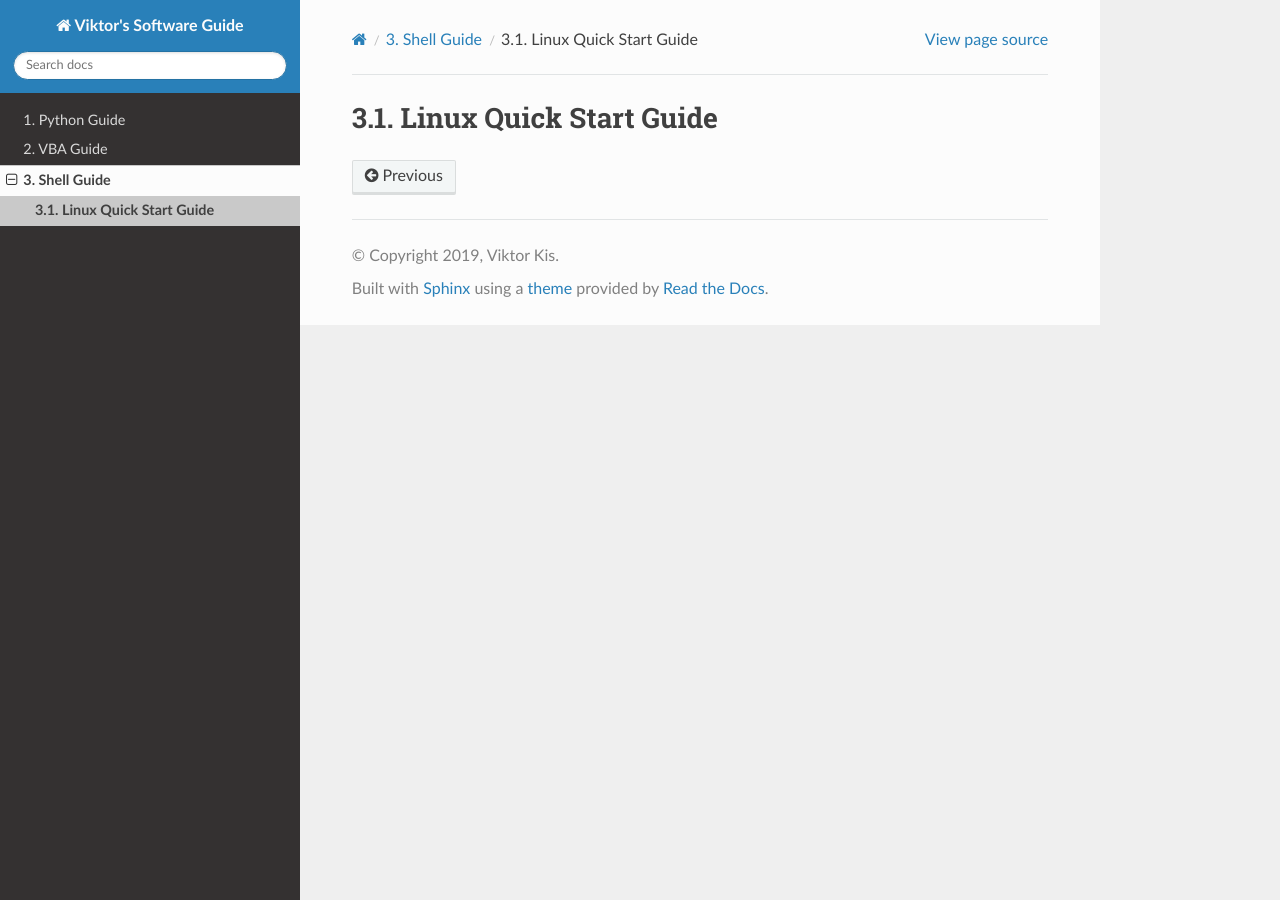
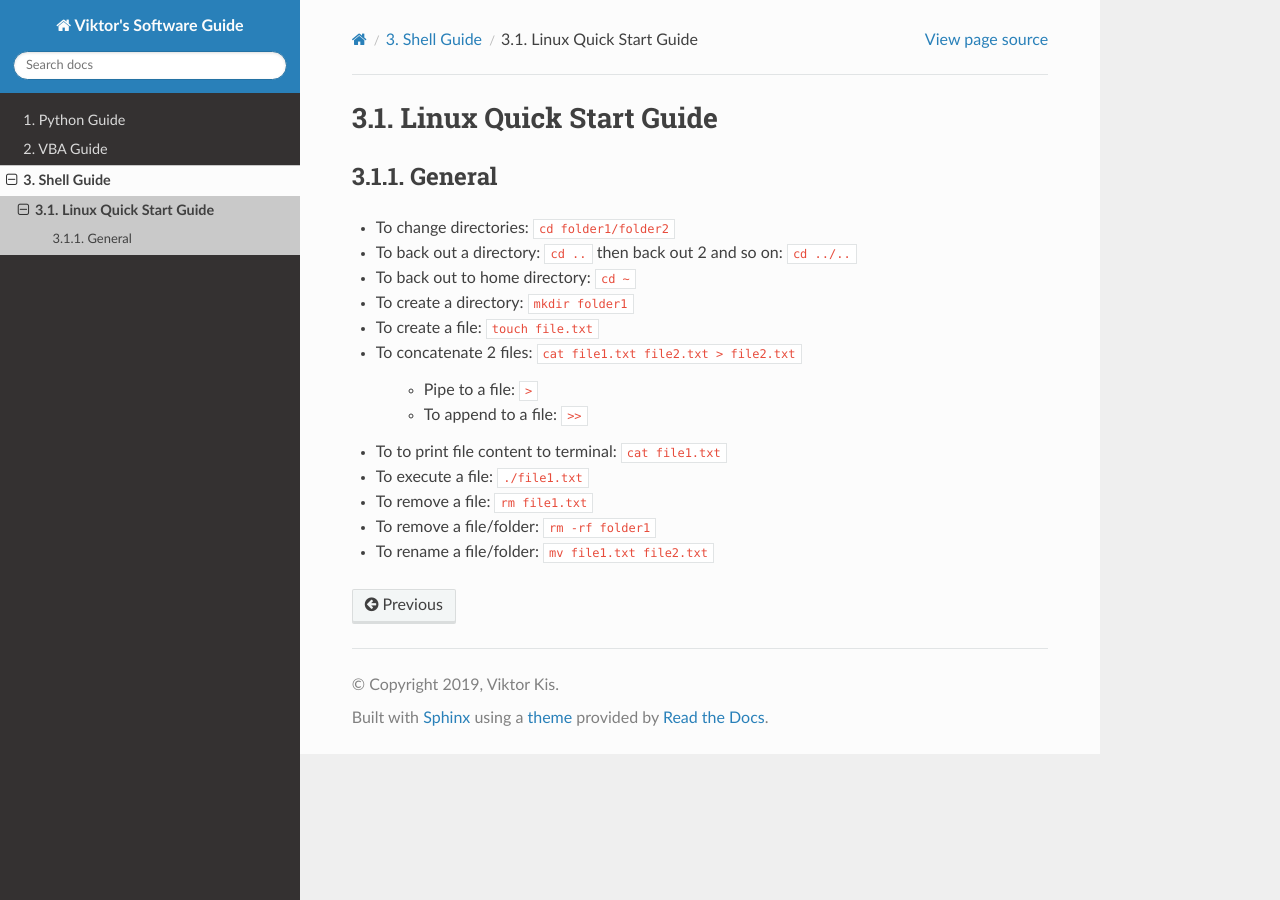
Before and after one commit to PydPiper/viks_SoftwareGuide, a Sphinx documentation site: the page built from source/Shell/linux.rst, in a window 1280 px wide. Built offline with Sphinx 7.4.7 and the Read the Docs theme 2.0.0, drawn with Linux system fonts in a browser that asks for light colours.

Commit message:
added linux notes

```diff
--- a/source/Shell/linux.rst
+++ b/source/Shell/linux.rst
@@ -1,2 +1,21 @@
 Linux Quick Start Guide
 =======================
+
+General
+-------
+
+- To change directories: ``cd folder1/folder2``
+- To back out a directory: ``cd ..`` then back out 2 and so on: ``cd ../..``
+- To back out to home directory: ``cd ~``
+- To create a directory: ``mkdir folder1``
+- To create a file: ``touch file.txt``
+- To concatenate 2 files: ``cat file1.txt file2.txt > file2.txt``
+
+    - Pipe to a file: ``>``
+    - To append to a file: ``>>``
+
+- To to print file content to terminal: ``cat file1.txt``
+- To execute a file: ``./file1.txt``
+- To remove a file: ``rm file1.txt``
+- To remove a file/folder: ``rm -rf folder1``
+- To rename a file/folder: ``mv file1.txt file2.txt``
```
